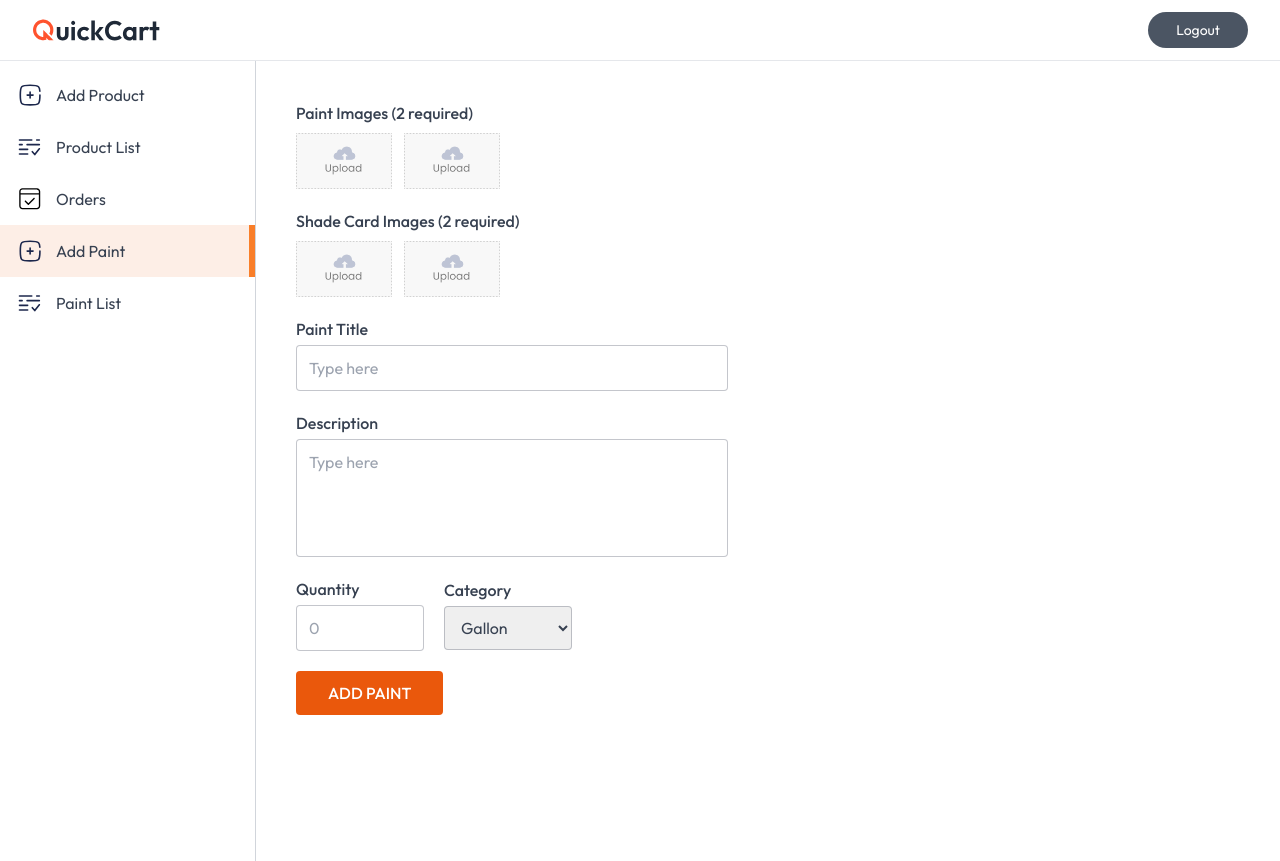
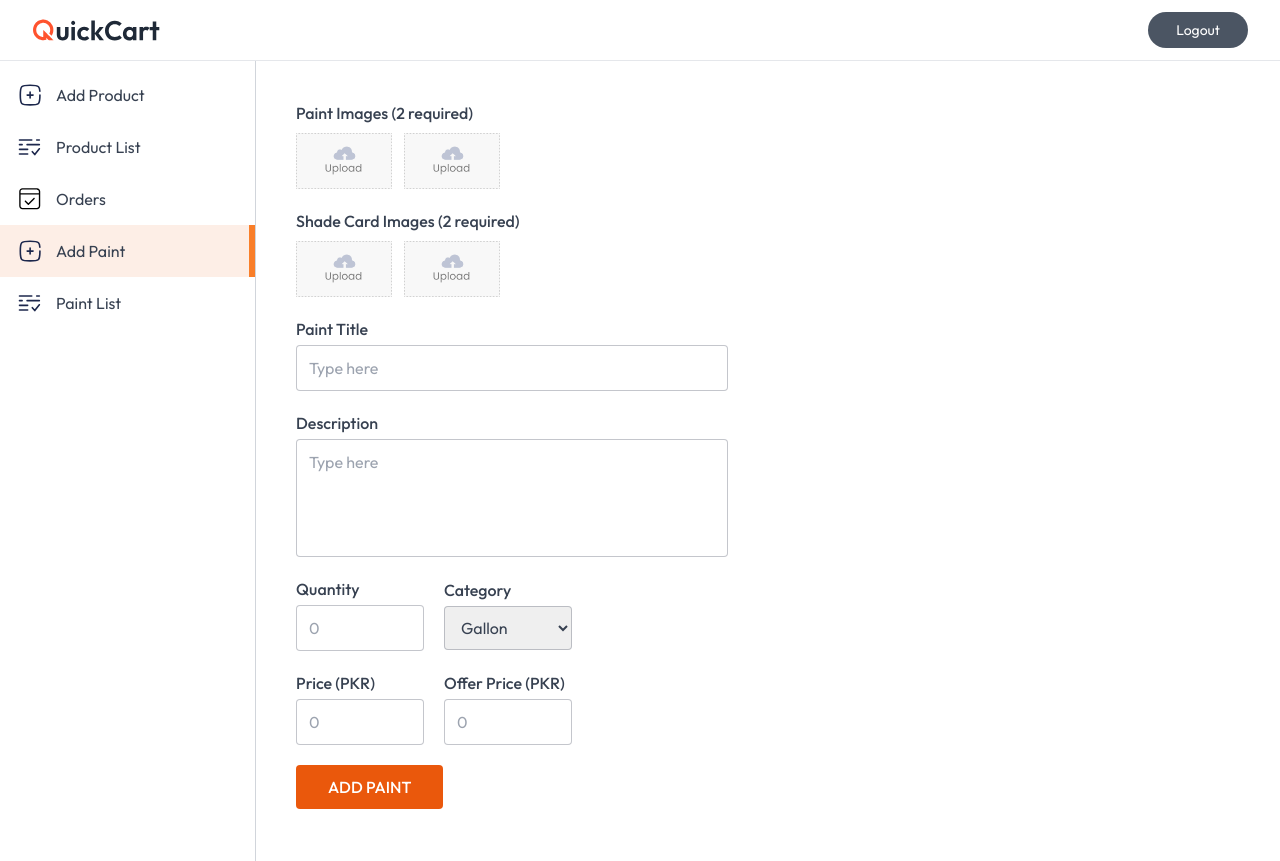
Before and after one commit to Mismail9961/Paint-Website, a Next.js app: page /seller/paint-add in a window 1280 px wide. Built offline with nearby package versions, Linux system fonts and the light colour scheme; no server answers; the database is empty.

Commit message:
Update Model for product and paint product

```diff
--- a/app/api/paintProduct/add/route.js
+++ b/app/api/paintProduct/add/route.js
@@ -24,11 +24,24 @@ export async function POST(request) {
     const description = formData.get("description");
     const quantity = formData.get("quantity");
     const category = formData.get("category");
+    const price = formData.get("price");
+    const offerPrice = formData.get("offerPrice");
 
     const paintFiles = formData.getAll("images");
     const shadeFiles = formData.getAll("shadeCardImages");
 
-    // ✅ Check required images
+    // ✅ Validate required fields
+    if (!title || !description || !quantity || !category || !price) {
+      return NextResponse.json(
+        {
+          error:
+            "All fields (title, description, quantity, category, and price) are required",
+        },
+        { status: 400 }
+      );
+    }
+
+    // ✅ Validate images count
     if (!paintFiles || paintFiles.length !== 2) {
       return NextResponse.json(
         { error: "Exactly 2 paint images are required" },
@@ -38,6 +51,26 @@ export async function POST(request) {
     if (!shadeFiles || shadeFiles.length !== 2) {
       return NextResponse.json(
         { error: "Exactly 2 shade card images are required" },
+        { status: 400 }
+      );
+    }
+
+    // ✅ Convert numeric values
+    const numericQuantity = Number(quantity);
+    const numericPrice = Number(price);
+    const numericOfferPrice = offerPrice ? Number(offerPrice) : null;
+
+    // ✅ Validate numeric values
+    if (isNaN(numericPrice) || numericPrice <= 0) {
+      return NextResponse.json(
+        { error: "Price must be a positive number" },
+        { status: 400 }
+      );
+    }
+
+    if (numericOfferPrice && numericOfferPrice >= numericPrice) {
+      return NextResponse.json(
+        { error: "Offer price must be less than the original price" },
         { status: 400 }
       );
     }
@@ -59,7 +92,7 @@ export async function POST(request) {
       });
     };
 
-    // ✅ Upload all images
+    // ✅ Upload images
     const paintUploadResults = await Promise.all(
       paintFiles.map(uploadToCloudinary)
     );
@@ -69,27 +102,29 @@ export async function POST(request) {
 
     await connectDB();
 
-    // ✅ Save product
+    // ✅ Save product to MongoDB
     const newPaintProduct = await PaintProduct.create({
       title,
       description,
-      quantity: Number(quantity),
+      quantity: numericQuantity,
+      price: numericPrice,
+      offerPrice: numericOfferPrice,
+      category,
       images: paintUploadResults.map((r) => r.secure_url),
-      category,
       shadeCardImages: shadeUploadResults.map((r) => r.secure_url),
-      createdBy: String(userId), // ✅ Clerk userId stored as string
+      createdBy: String(userId), // Clerk user ID
     });
 
     return NextResponse.json({
       success: true,
-      message: "Paint product created successfully",
+      message: "🎨 Paint product created successfully!",
       data: newPaintProduct,
     });
   } catch (error) {
     console.error("❌ Error adding paint product:", error);
     return NextResponse.json(
       {
-        error: "Something went wrong while creating product",
+        error: "Something went wrong while creating paint product",
         details: error.message,
       },
       { status: 500 }
--- a/app/api/products/add/route.js
+++ b/app/api/products/add/route.js
@@ -24,13 +24,17 @@ export async function POST(request) {
     const title = formData.get("title");
     const description = formData.get("description");
     const quantity = formData.get("quantity");
-
+    const price = formData.get("price");
+    const offerPrice = formData.get("offerPrice");
     const imageFiles = formData.getAll("images");
 
     // ✅ Validate required fields
-    if (!title || !description || !quantity) {
+    if (!title || !description || !quantity || !price) {
       return NextResponse.json(
-        { error: "All fields (title, description, quantity) are required" },
+        {
+          error:
+            "All fields (title, description, quantity, and price) are required",
+        },
         { status: 400 }
       );
     }
@@ -43,7 +47,27 @@ export async function POST(request) {
       );
     }
 
-    // ✅ Helper to upload image to Cloudinary
+    // ✅ Convert numeric values
+    const numericQuantity = Number(quantity);
+    const numericPrice = Number(price);
+    const numericOfferPrice = offerPrice ? Number(offerPrice) : null;
+
+    // ✅ Price validations
+    if (isNaN(numericPrice) || numericPrice <= 0) {
+      return NextResponse.json(
+        { error: "Price must be a positive number" },
+        { status: 400 }
+      );
+    }
+
+    if (numericOfferPrice && numericOfferPrice >= numericPrice) {
+      return NextResponse.json(
+        { error: "Offer price must be less than the original price" },
+        { status: 400 }
+      );
+    }
+
+    // ✅ Helper: upload image to Cloudinary
     const uploadToCloudinary = async (file) => {
       const arrayBuffer = await file.arrayBuffer();
       const buffer = Buffer.from(arrayBuffer);
@@ -69,9 +93,11 @@ export async function POST(request) {
     const newProduct = await Product.create({
       title,
       description,
-      quantity: Number(quantity),
+      quantity: numericQuantity,
+      price: numericPrice,
+      offerPrice: numericOfferPrice,
       images: uploadResults.map((r) => r.secure_url),
-      createdBy: userId, // Clerk user ID
+      createdBy: userId,
     });
 
     return NextResponse.json({
--- a/app/seller/page.jsx
+++ b/app/seller/page.jsx
@@ -1,13 +1,16 @@
 "use client";
 import React, { useState } from "react";
 import Image from "next/image";
-import { assets } from "@/assets/assets"; // make sure upload_area is defined here
+import axios from "axios";
+import { assets } from "@/assets/assets"; // ensure upload_area exists here
 
 const AddProduct = () => {
   const [image, setImage] = useState(null);
   const [title, setTitle] = useState("");
   const [description, setDescription] = useState("");
   const [quantity, setQuantity] = useState("");
+  const [price, setPrice] = useState("");
+  const [offerPrice, setOfferPrice] = useState("");
   const [loading, setLoading] = useState(false);
   const [message, setMessage] = useState("");
 
@@ -23,31 +26,34 @@ const AddProduct = () => {
         return;
       }
 
+      // ✅ Prepare form data
       const formData = new FormData();
       formData.append("title", title);
       formData.append("description", description);
       formData.append("quantity", quantity);
+      formData.append("price", price);
+      if (offerPrice) formData.append("offerPrice", offerPrice);
       formData.append("images", image);
 
-      const res = await fetch("/api/products/add", {
-        method: "POST",
-        body: formData,
+      // ✅ Send data to API
+      const { data } = await axios.post("/api/products/add", formData, {
+        headers: {
+          "Content-Type": "multipart/form-data",
+        },
       });
-
-      const data = await res.json();
-
-      if (!res.ok) {
-        throw new Error(data.error || "Failed to add product");
-      }
 
       setMessage("✅ Product added successfully!");
       setTitle("");
       setDescription("");
       setQuantity("");
+      setPrice("");
+      setOfferPrice("");
       setImage(null);
     } catch (err) {
       console.error("Error adding product:", err);
-      setMessage("❌ " + err.message);
+      const errMsg =
+        err.response?.data?.error || err.message || "Something went wrong";
+      setMessage("❌ " + errMsg);
     } finally {
       setLoading(false);
     }
@@ -114,8 +120,9 @@ const AddProduct = () => {
           />
         </div>
 
-        {/* Quantity */}
+        {/* Quantity / Price / Offer Price */}
         <div className="flex items-center gap-5 flex-wrap">
+          {/* Quantity */}
           <div className="flex flex-col gap-1 w-32">
             <label className="text-base font-medium" htmlFor="quantity">
               Quantity
@@ -128,6 +135,37 @@ const AddProduct = () => {
               onChange={(e) => setQuantity(e.target.value)}
               value={quantity}
               required
+            />
+          </div>
+
+          {/* Price */}
+          <div className="flex flex-col gap-1 w-32">
+            <label className="text-base font-medium" htmlFor="price">
+              Price
+            </label>
+            <input
+              id="price"
+              type="number"
+              placeholder="0"
+              className="outline-none md:py-2.5 py-2 px-3 rounded border border-gray-500/40"
+              onChange={(e) => setPrice(e.target.value)}
+              value={price}
+              required
+            />
+          </div>
+
+          {/* Offer Price */}
+          <div className="flex flex-col gap-1 w-32">
+            <label className="text-base font-medium" htmlFor="offerPrice">
+              Offer Price
+            </label>
+            <input
+              id="offerPrice"
+              type="number"
+              placeholder="(optional)"
+              className="outline-none md:py-2.5 py-2 px-3 rounded border border-gray-500/40"
+              onChange={(e) => setOfferPrice(e.target.value)}
+              value={offerPrice}
             />
           </div>
         </div>
--- a/app/seller/paint-add/page.jsx
+++ b/app/seller/paint-add/page.jsx
@@ -10,6 +10,8 @@ const AddPaint = () => {
   const [description, setDescription] = useState("");
   const [quantity, setQuantity] = useState("");
   const [category, setCategory] = useState("gallon");
+  const [price, setPrice] = useState("");
+  const [offerPrice, setOfferPrice] = useState("");
 
   const handleSubmit = async (e) => {
     e.preventDefault();
@@ -20,6 +22,8 @@ const AddPaint = () => {
       formData.append("description", description);
       formData.append("quantity", quantity);
       formData.append("category", category);
+      formData.append("price", price);
+      formData.append("offerPrice", offerPrice);
 
       paintImages.forEach((file) => {
         if (file) formData.append("images", file);
@@ -36,12 +40,21 @@ const AddPaint = () => {
 
       const data = await res.json();
       if (res.ok) {
-        alert("Paint product added successfully!");
+        alert("✅ Paint product added successfully!");
+        setTitle("");
+        setDescription("");
+        setQuantity("");
+        setCategory("gallon");
+        setPrice("");
+        setOfferPrice("");
+        setPaintImages([null, null]);
+        setShadeImages([null, null]);
       } else {
         alert(data.error || "Something went wrong");
       }
     } catch (err) {
       console.error("Error adding paint:", err);
+      alert("Failed to add paint product.");
     }
   };
 
@@ -70,9 +83,7 @@ const AddPaint = () => {
                 />
                 <Image
                   className="max-w-24 cursor-pointer"
-                  src={
-                    file ? URL.createObjectURL(file) : assets.upload_area
-                  }
+                  src={file ? URL.createObjectURL(file) : assets.upload_area}
                   alt="Paint image"
                   width={100}
                   height={100}
@@ -101,9 +112,7 @@ const AddPaint = () => {
                 />
                 <Image
                   className="max-w-24 cursor-pointer"
-                  src={
-                    file ? URL.createObjectURL(file) : assets.upload_area
-                  }
+                  src={file ? URL.createObjectURL(file) : assets.upload_area}
                   alt="Shade image"
                   width={100}
                   height={100}
@@ -178,6 +187,37 @@ const AddPaint = () => {
           </div>
         </div>
 
+        {/* Price & Offer Price */}
+        <div className="flex items-center gap-5 flex-wrap">
+          <div className="flex flex-col gap-1 w-32">
+            <label className="text-base font-medium" htmlFor="price">
+              Price (PKR)
+            </label>
+            <input
+              id="price"
+              type="number"
+              placeholder="0"
+              className="outline-none md:py-2.5 py-2 px-3 rounded border border-gray-500/40"
+              onChange={(e) => setPrice(e.target.value)}
+              value={price}
+              required
+            />
+          </div>
+          <div className="flex flex-col gap-1 w-32">
+            <label className="text-base font-medium" htmlFor="offerPrice">
+              Offer Price (PKR)
+            </label>
+            <input
+              id="offerPrice"
+              type="number"
+              placeholder="0"
+              className="outline-none md:py-2.5 py-2 px-3 rounded border border-gray-500/40"
+              onChange={(e) => setOfferPrice(e.target.value)}
+              value={offerPrice}
+            />
+          </div>
+        </div>
+
         <button
           type="submit"
           className="px-8 py-2.5 bg-orange-600 text-white font-medium rounded"
--- a/models/Paint.js
+++ b/models/Paint.js
@@ -5,6 +5,7 @@ const paintProductSchema = new mongoose.Schema(
     title: { type: String, required: true, trim: true },
     description: { type: String, required: true },
     quantity: { type: Number, required: true, min: 0 },
+
     images: {
       type: [String],
       validate: {
@@ -13,11 +14,13 @@ const paintProductSchema = new mongoose.Schema(
       },
       required: true,
     },
+
     category: {
       type: String,
       enum: ["gallon", "drum", "quarter"],
       required: true,
     },
+
     shadeCardImages: {
       type: [String],
       validate: {
@@ -26,8 +29,27 @@ const paintProductSchema = new mongoose.Schema(
       },
       required: true,
     },
+
+    price: {
+      type: Number,
+      required: true,
+      min: [0, "Price cannot be negative"],
+    },
+
+    offerPrice: {
+      type: Number,
+      min: [0, "Offer price cannot be negative"],
+      validate: {
+        validator: function (value) {
+          // Only validate if offerPrice is provided
+          return value == null || value < this.price;
+        },
+        message: "Offer price must be less than the original price",
+      },
+    },
+
     createdBy: {
-      type: String, // ✅ Clerk userId is a string
+      type: String, // Clerk userId
       ref: "User",
       required: true,
     },
--- a/models/Product.js
+++ b/models/Product.js
@@ -21,6 +21,22 @@ const productSchema = new mongoose.Schema(
       validate: [arr => arr.length === 1, "Exactly 1 image is required"],
       required: true,
     },
+    price: {
+      type: Number,
+      required: true,
+      min: [0, "Price cannot be negative"],
+    },
+    offerPrice: {
+      type: Number,
+      min: [0, "Offer price cannot be negative"],
+      validate: {
+        validator: function (value) {
+          // Only validate if offerPrice is provided
+          return value == null || value < this.price;
+        },
+        message: "Offer price must be less than the original price",
+      },
+    },
     createdBy: {
       type: String, // Clerk user ID
       required: true,
```
